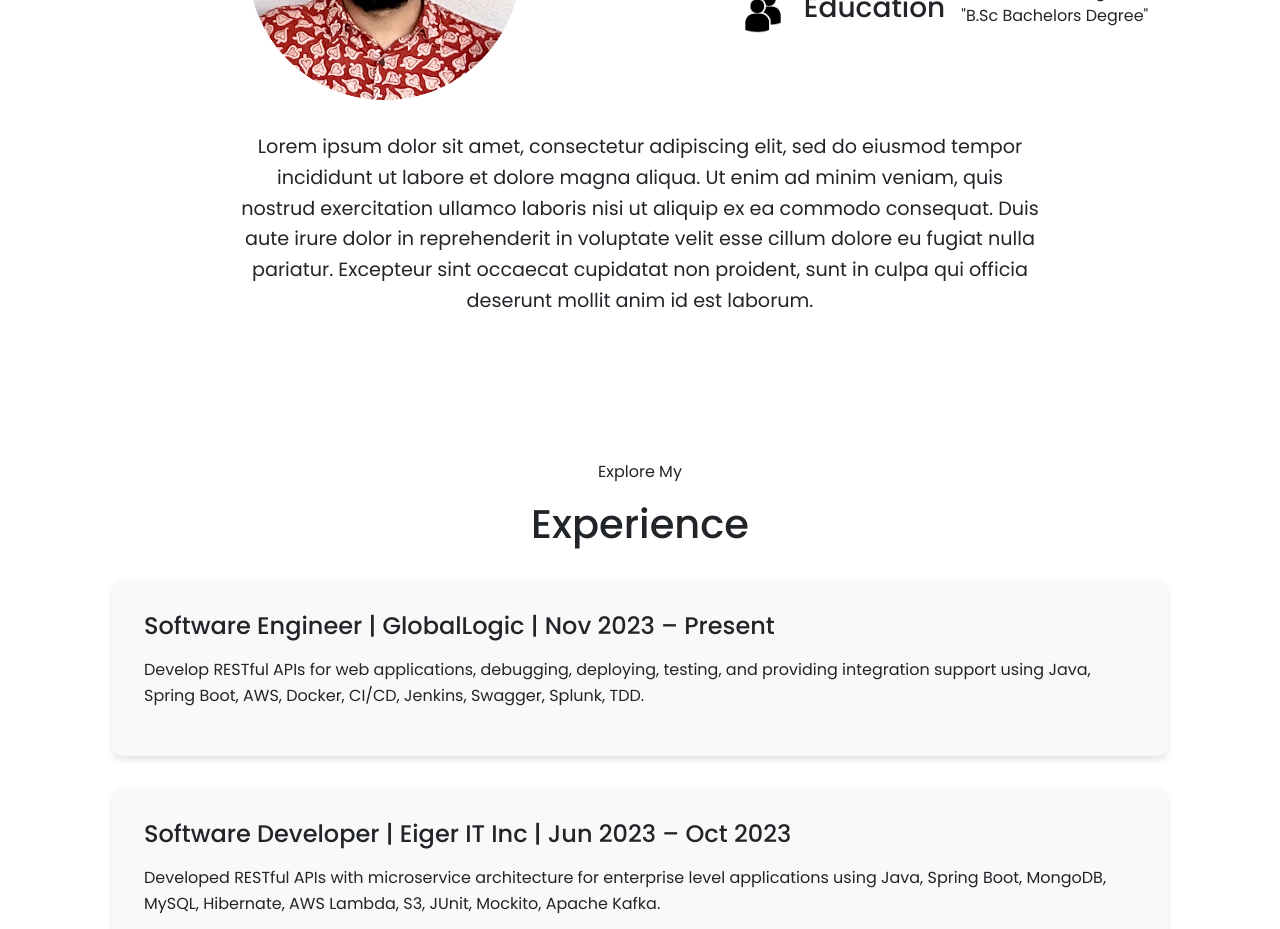
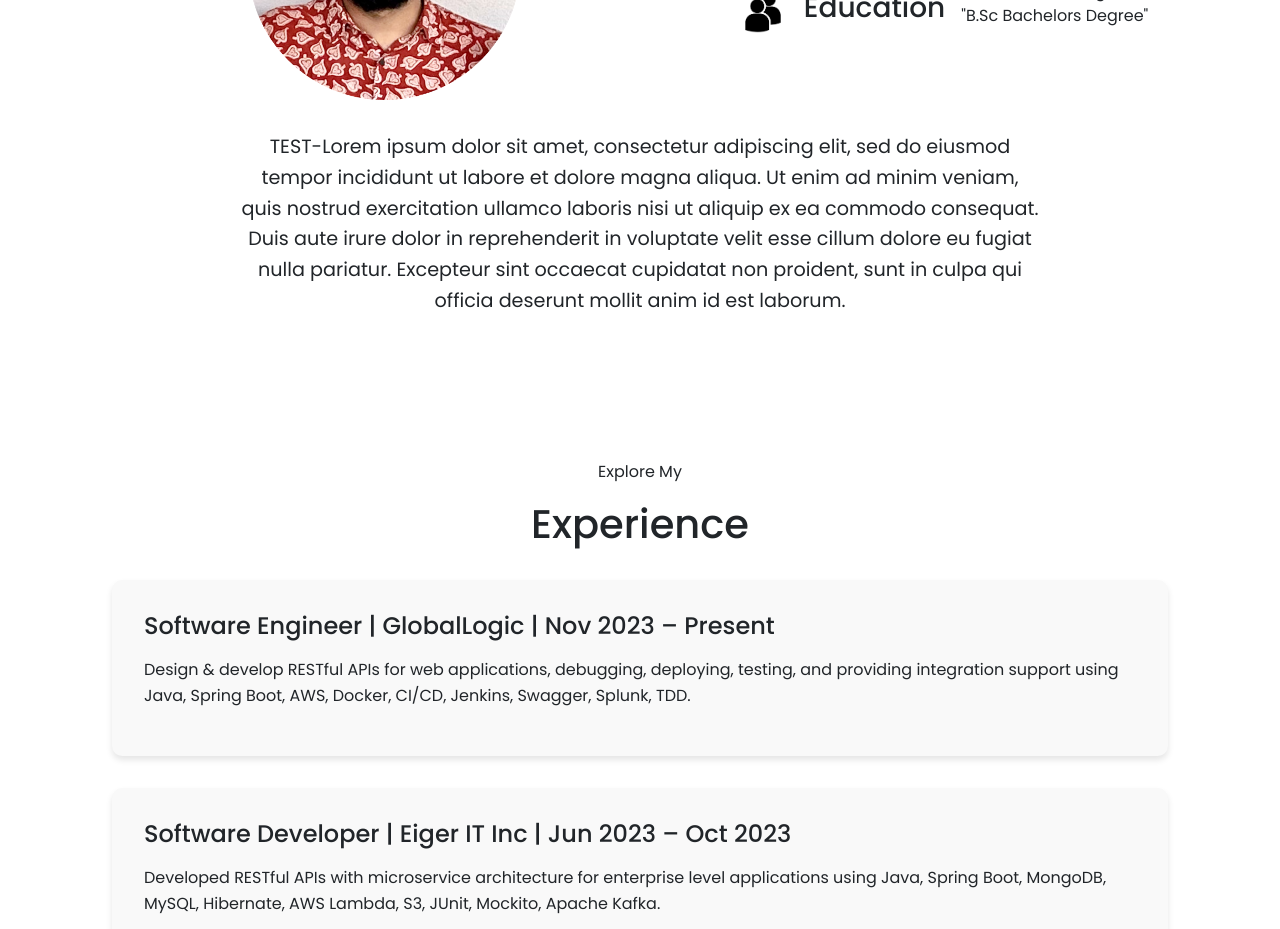
Before and after one commit to chiranjeevi-gorantla/portfolio-ui, a React (Create React App) app: page / in a window 1280 px wide. Shown: the part 1120-2049 px from the top of the page. Built offline with nearby package versions, Linux system fonts and the light colour scheme.

Commit message:
squash commit 1, 2, 3

```diff
--- a/public/index.html
+++ b/public/index.html
@@ -27,7 +27,7 @@
   <body>
     <noscript>You need to enable JavaScript to run this app.</noscript>
     <div id="root"></div>
-    <!--
+    <!--Test
       This HTML file is a template.
       If you open it directly in the browser, you will see an empty page.
 
--- a/src/components/About.jsx
+++ b/src/components/About.jsx
@@ -37,7 +37,7 @@ const About = () => {
       </div>
       <div className='about-text-container'>
         <p>
-          Lorem ipsum dolor sit amet, consectetur adipiscing elit, sed do
+          TEST-Lorem ipsum dolor sit amet, consectetur adipiscing elit, sed do
           eiusmod tempor incididunt ut labore et dolore magna aliqua. Ut enim ad
           minim veniam, quis nostrud exercitation ullamco laboris nisi ut
           aliquip ex ea commodo consequat. Duis aute irure dolor in
--- a/src/components/Experience.jsx
+++ b/src/components/Experience.jsx
@@ -9,9 +9,9 @@ const Experience = () => {
         <div className='company-container'>
           <h4>Software Engineer | GlobalLogic | Nov 2023 – Present</h4>
           <p>
-            Develop RESTful APIs for web applications, debugging, deploying,
-            testing, and providing integration support using Java, Spring Boot,
-            AWS, Docker, CI/CD, Jenkins, Swagger, Splunk, TDD.
+            Design & develop RESTful APIs for web applications, debugging,
+            deploying, testing, and providing integration support using Java,
+            Spring Boot, AWS, Docker, CI/CD, Jenkins, Swagger, Splunk, TDD.
           </p>
         </div>
         <div className='company-container'>
```
